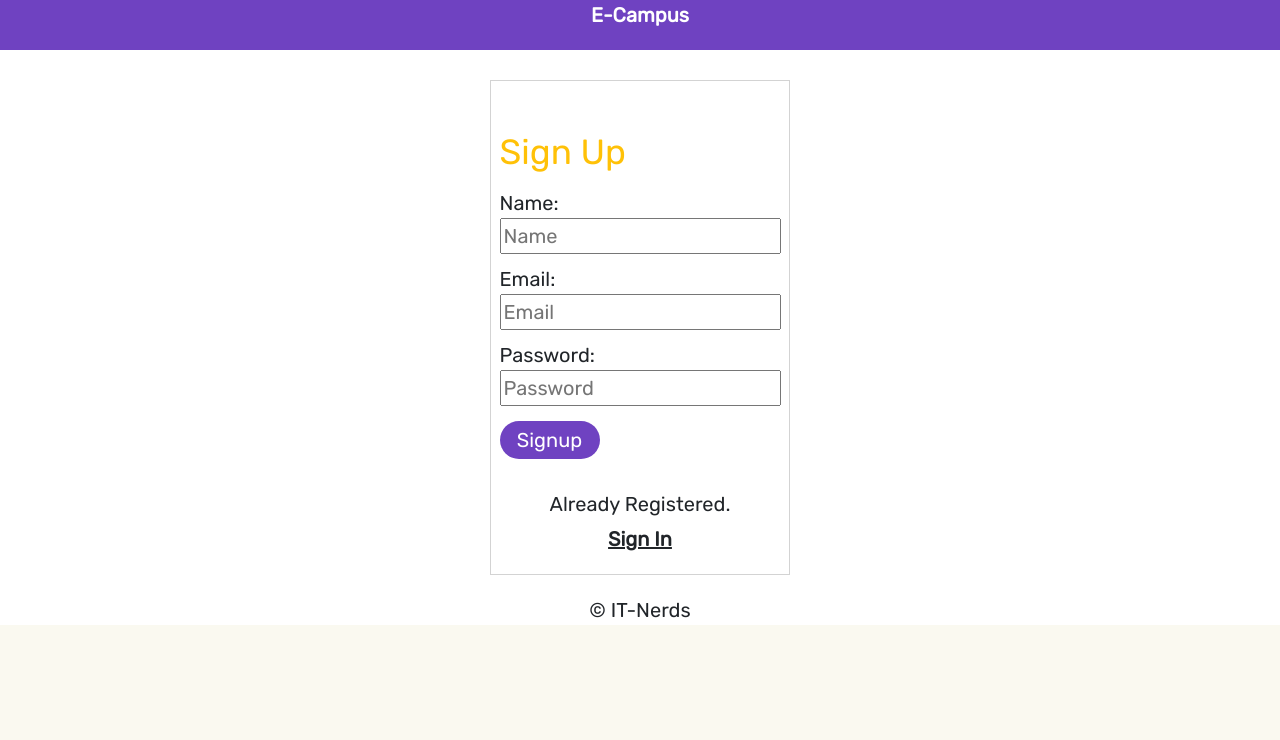
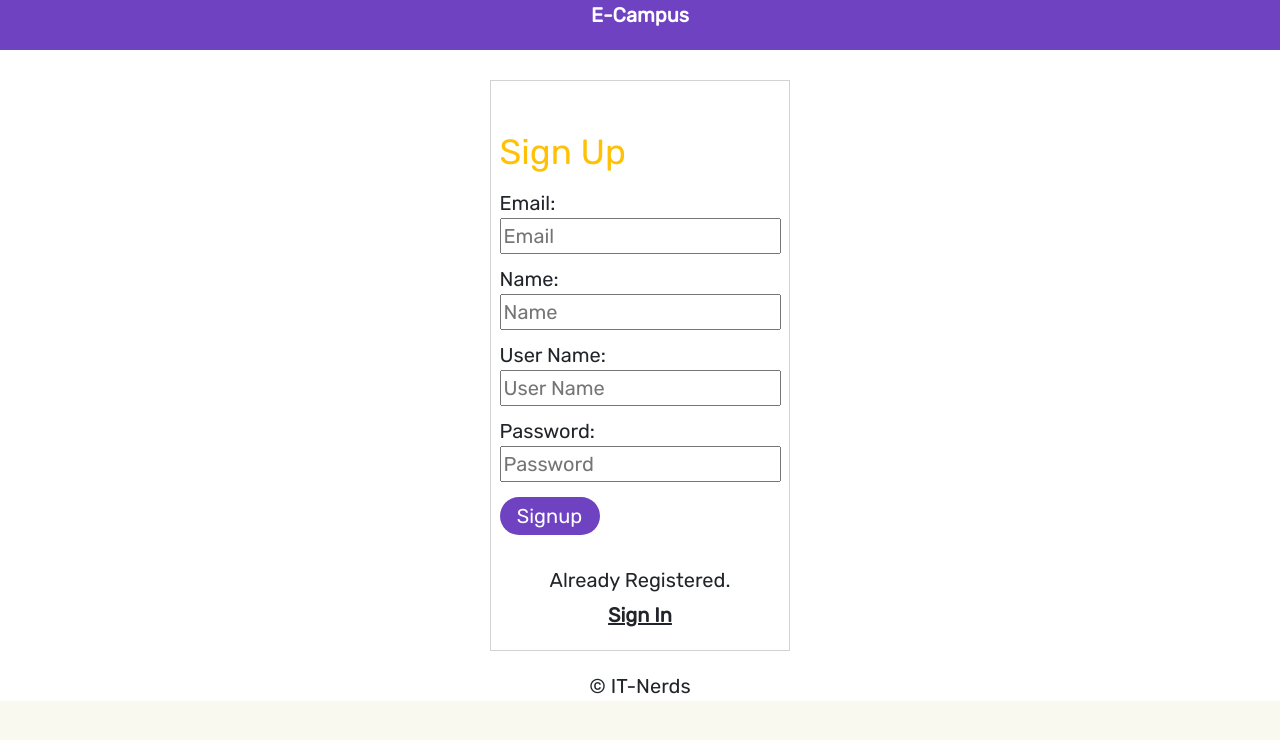
Before and after one commit to Karandeep09/e-campus, a React (Create React App) app in the folder Frontend/: page / in a window 1280 px wide. Both pictures are taken after a click on the element "Sign Up". Shown: the top 740 px of the page. Built offline with nearby package versions, Linux system fonts and the light colour scheme.

Commit message:
Login-form-created

```diff
--- a/Frontend/src/components/App.js
+++ b/Frontend/src/components/App.js
@@ -1,7 +1,7 @@
 import React from 'react';
 import '../css/app.css';
 import Login from './Login';
-// import Navbar from './Navbar';
+import Navbar from './Navbar';
 
 function App() {
   return (
--- a/Frontend/src/components/Login.js
+++ b/Frontend/src/components/Login.js
@@ -5,18 +5,59 @@ const Login = () => {
         document.querySelector('#sec-0').classList.toggle("hidden");
         document.querySelector('#sec-1').classList.toggle("hidden");
     }
+
+    function handleSubmitLogin(e){
+        e.preventDefault();
+        const data = {
+            username : e.target[0].value,
+            password : e.target[1].value
+        }
+        const requestOptions = {
+            method: 'POST',
+            headers: { 'Content-Type': 'application/json' },
+            body: JSON.stringify(data)
+        };
+        fetch('http://192.168.186.145:3000/users/login', requestOptions)
+            .then(response => response.json())
+            .then(data => console.log(data));
+
+            document.getElementById('sec-0').reset();
+    }
+
+    function handleSubmitSignup(e){
+        e.preventDefault();
+        const data = {
+            email : e.target[0].value,
+            name : e.target[1].value,
+            username : e.target[2].value,
+            password : e.target[3].value
+        }
+        const requestOptions = {
+            method: 'POST',
+            headers: { 'Content-Type': 'application/json' },
+            body: JSON.stringify(data)
+        };
+        fetch('http://192.168.186.145:3000/users/createUser', requestOptions)
+            .then(response => response.json())
+            .then(data => console.log(data));
+
+        document.getElementById('sec-1').reset();
+    }
+
     return (
         <>
         <div className='login-header'>
             <p>E-Campus</p>
         </div>
         <div className="container auth my-4">
-            <form className="login switch" id="sec-0">
+
+        <form className="login switch" id="sec-0" onSubmit={handleSubmitLogin}>
+
             <h3>Log In</h3>
-            <label for="email">Email:
-            <input type="email" name="email" placeholder="Email" required />
+            <label htmlFor="username">Username:
+            <input type="text" name="username" placeholder="Username" required />
             </label>
-            <label for="password">Password:
+            <label htmlFor="password">Password:
             <input type="password" name="password" placeholder="Password" required />
             </label>
             <button type="submit">Login</button>
@@ -25,15 +66,19 @@ const Login = () => {
             <p className="switch-btn text-center" onClick={() => handleSwitchBtn()}>Sign Up</p>
         </form>
 
-        <form className="signup switch hidden" id="sec-1">
+        <form className="signup switch hidden" id="sec-1" onSubmit={handleSubmitSignup}>
+
             <h3>Sign Up</h3>
-            <label for="user-name">Name:
-            <input type="user-name" name="user-name" placeholder="Name" required />
-            </label>
-            <label for="email">Email:
+            <label htmlFor="email">Email:
             <input type="email" name="email" placeholder="Email" required />
             </label>
-            <label for="password">Password:
+            <label htmlFor="name">Name:
+            <input type="text" name="name" placeholder="Name" required />
+            </label>
+            <label htmlFor="username">User Name:
+            <input type="text" name="username" placeholder="User Name" required />
+            </label>
+            <label htmlFor="password">Password:
             <input type="password" name="password" placeholder="Password" required />
             </label>
             <button type="submit">Signup</button>
```
Also changed, not shown: Frontend/src/components/Blog.js (added), Frontend/src/components/BlogList.js (added).
